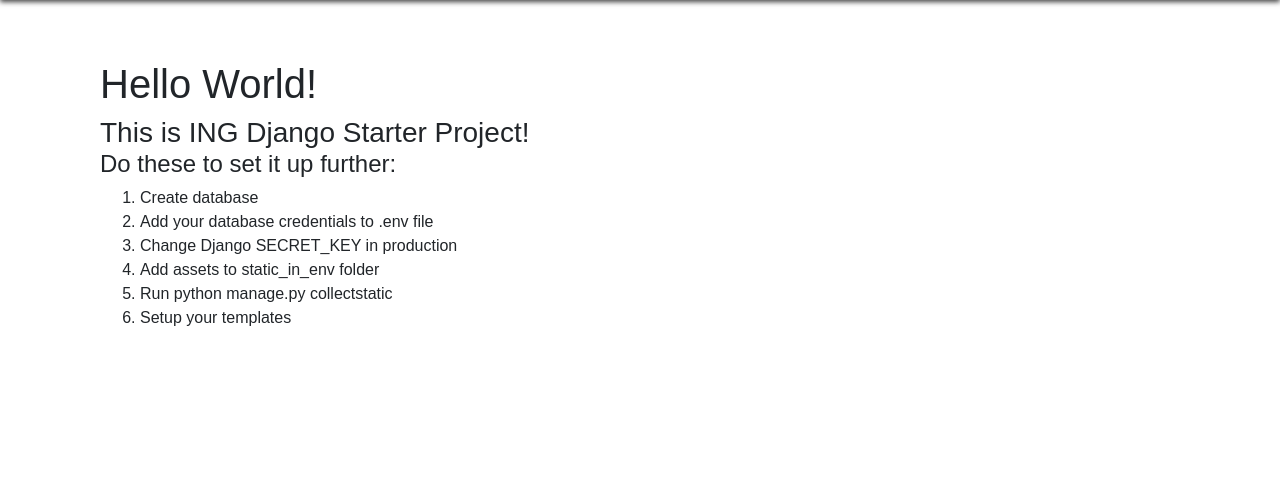
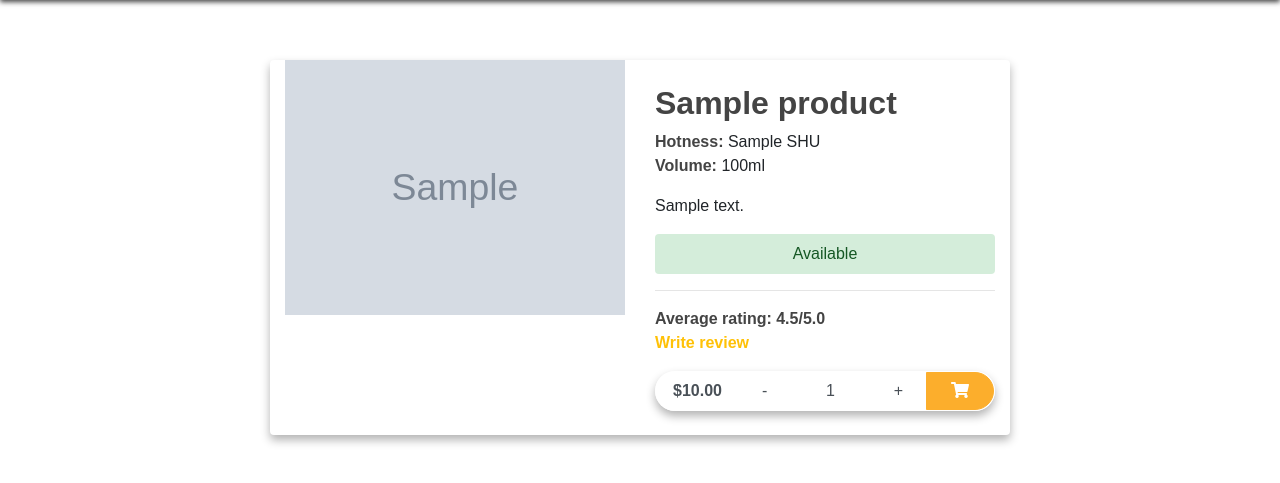
Before and after one commit to gurnitha/django-finesauce-older, a Django app: template templates/product/detail.html in a window 1280 px wide. Shown: the part 52-535 px from the top of the page. Run offline with Django 3.2, Linux system fonts and the light colour scheme; the template is opened without the code that fills it: values that come from a table or form of the project are taken from there, others are empty; tables that the repository leaves empty hold one stand-in row (values such as "Sample post"); grey boxes marked "Sample" are stand-in pictures; some libraries are stand-ins or nearby versions; some web fonts are replaced.

Commit message:
2.12 Product detail page

```diff
--- a/apps/listings/models.py
+++ b/apps/listings/models.py
@@ -38,3 +38,6 @@ class Product(models.Model):
 
 	class Meta:
 		ordering = ('shu',)
+
+	def get_absolute_url(self):
+		return reverse('listings:product_detail',args=[self.category.slug, self.slug])
--- a/apps/listings/urls.py
+++ b/apps/listings/urls.py
@@ -4,7 +4,7 @@
 from django.urls import path
 
 # Django locals
-from apps.listings.views import product_list
+from apps.listings.views import product_list, product_detail
 
 # appname
 app_name = 'listings'
@@ -12,4 +12,5 @@ app_name = 'listings'
 urlpatterns = [
     path('', product_list, name='product_list'),
     path('<slug:category_slug>', product_list, name='product_list_by_category'),
+    path('<slug:category_slug>/<slug:product_slug>/', product_detail, name='product_detail'),
 ]
--- a/templates/product/detail.html
+++ b/templates/product/detail.html
@@ -1,19 +1,79 @@
-{% extends "base.html" %}
-{% load static %}
-{% block title %}{{block.super}}Home{% endblock title %}
+<!-- templates/product/list.html -->
+{% extends 'base.html' %}
+{% block title %}{{ product.name }}{% endblock %}
 {% block content %}
-	<div class="container">
-		<h1>Hello World!</h1>
-		<h3>This is ING Django Starter Project!</h3>
-		<h4>Do these to set it up further:</h4>
-		<ol>
-			<li>Create database</li>
-			<li>Add your database credentials to .env file</li>
-			<li>Change Django SECRET_KEY in production</li>
-			<li>Add assets to static_in_env folder</li>
-			<li>Run python manage.py collectstatic</li>
-			<li>Setup your templates</li>
-		</ol>
-
-	</div>
+<div class="card shadow-custom border-0 col-lg-8 mx-auto">
+    <div class="row justify-content-center">
+        <div class="col-lg-6">
+            <img src="{{ product.image.url }}" alt=""
+                class="img-fluid rounded-0">
+        </div>
+        <div class="col-lg-6">
+            <div class="top">
+                <h2 class="mt-4 font-weight-bold text-grey">
+                    {{ product.name }}
+                </h2>
+                <div>
+                    <span class="font-weight-bold text-grey">
+                    Hotness:
+                    </span> {{ product.shu }} SHU
+                </div>
+                <div>
+                    <span class="font-weight-bold text-grey">
+                    Volume:
+                    </span> 100ml
+                </div>
+            </div>
+            <div class="mt-3">
+                {{ product.description }}
+            </div>
+            {% if product.available %}
+            <div class="alert alert-success my-3 text-center">
+                Available
+            </div>
+            {% else %}
+            <div class="alert alert-danger my-3 text-center">
+                Currently unavailable
+            </div>
+            {% endif %}
+            <hr>
+            <div class="review">
+                <span class="font-weight-bold text-grey">
+                Average rating: 4.5/5.0
+                </span>
+                <div class="mb-3 font-weight-bold">
+                    <a href="" class="text-warning">
+                    Write review
+                    </a>
+                </div>
+            </div>
+            <div class="mb-4">
+                <form>
+                    <span class="input-group add-to-cart shadow-custom">
+                        <div class="input-group-prepend"><span class="input-group-text
+                            font-weight-bold px-3 btn btn-block price">
+                            ${{ product.price }}
+                            </span>
+                        </div>
+                        <span id="minus" class="input-group-text button_minus px-4">
+                        -
+                        </span>
+                        <input type="number" value="1" class="form-control
+                            text-center px-3">
+                        <span id="plus" class="input-group-text button_plus px-4">
+                        +
+                        </span>
+                        <div class="input-group-append">
+                            <button class="btn btn-danger px-4 reduce_padding"
+                                type="submit" data-toggle="tooltip"
+                                data-placement="top" title="Add to cart">
+                            <i class="fas fa-shopping-cart"></i>
+                            </button>
+                        </div>
+                    </span>
+                </form>
+            </div>
+        </div>
+    </div>
+</div>
 {% endblock content %}
--- a/templates/product/list.html
+++ b/templates/product/list.html
@@ -81,8 +81,12 @@
                         </div>
                         <div class="item-text">
                             <div class="item-text-wrap">
-                                <a href="" class="h2 text-white text-decoration-none">
+                                <!-- <a href="" class="h2 text-white text-decoration-none">
                                 <i class="fas fa-search-plus"></i>
+                                </a>-->
+                                <a href="{{ product.get_absolute_url }}"
+                                    class="h2 text-white text-decoration-none">
+                                    <i class="fas fa-search-plus"></i>
                                 </a>
                             </div>
                         </div>
```
Also changed, not shown: apps/listings/views.py (+14 -0 lines), README.md.
